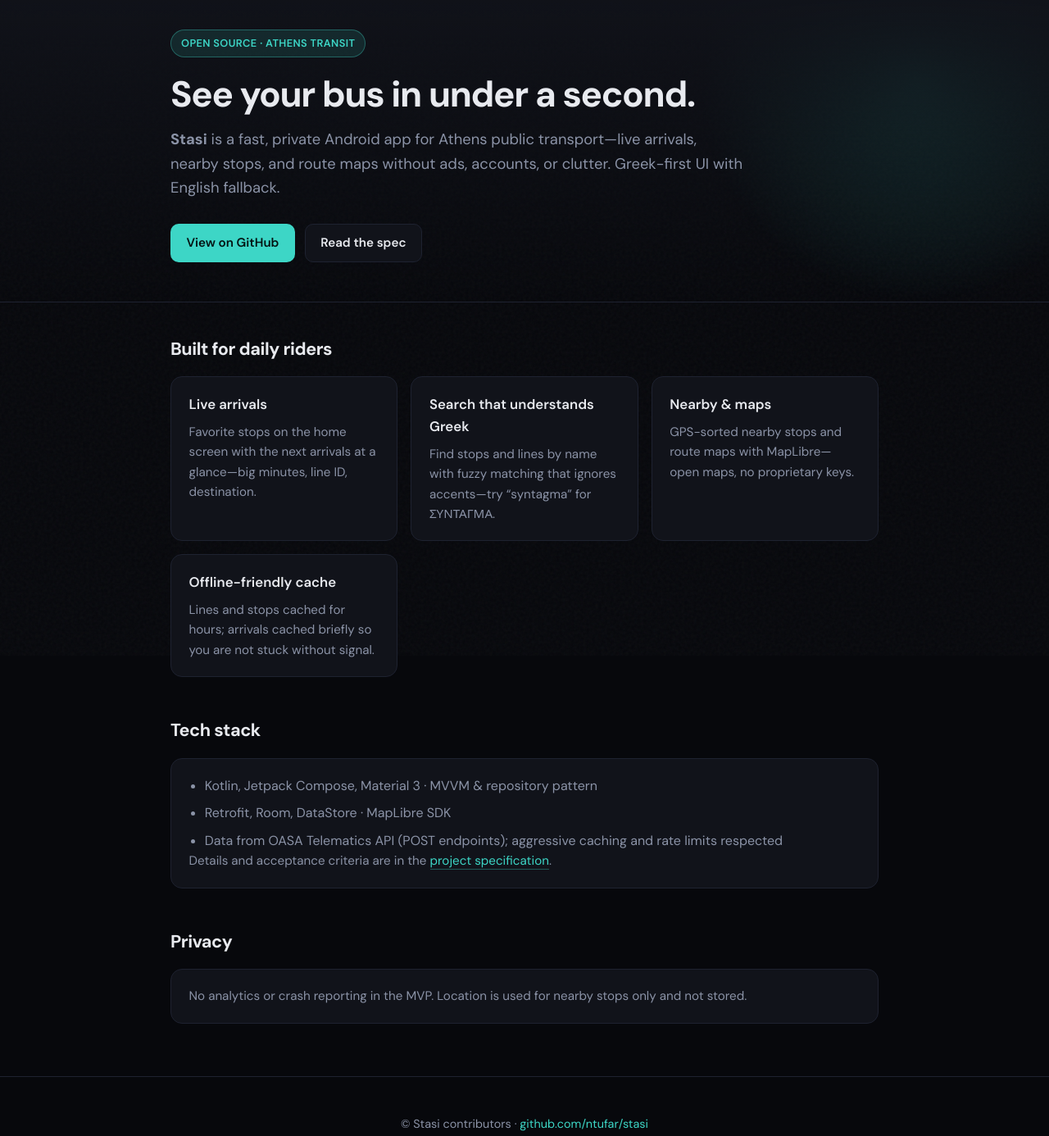
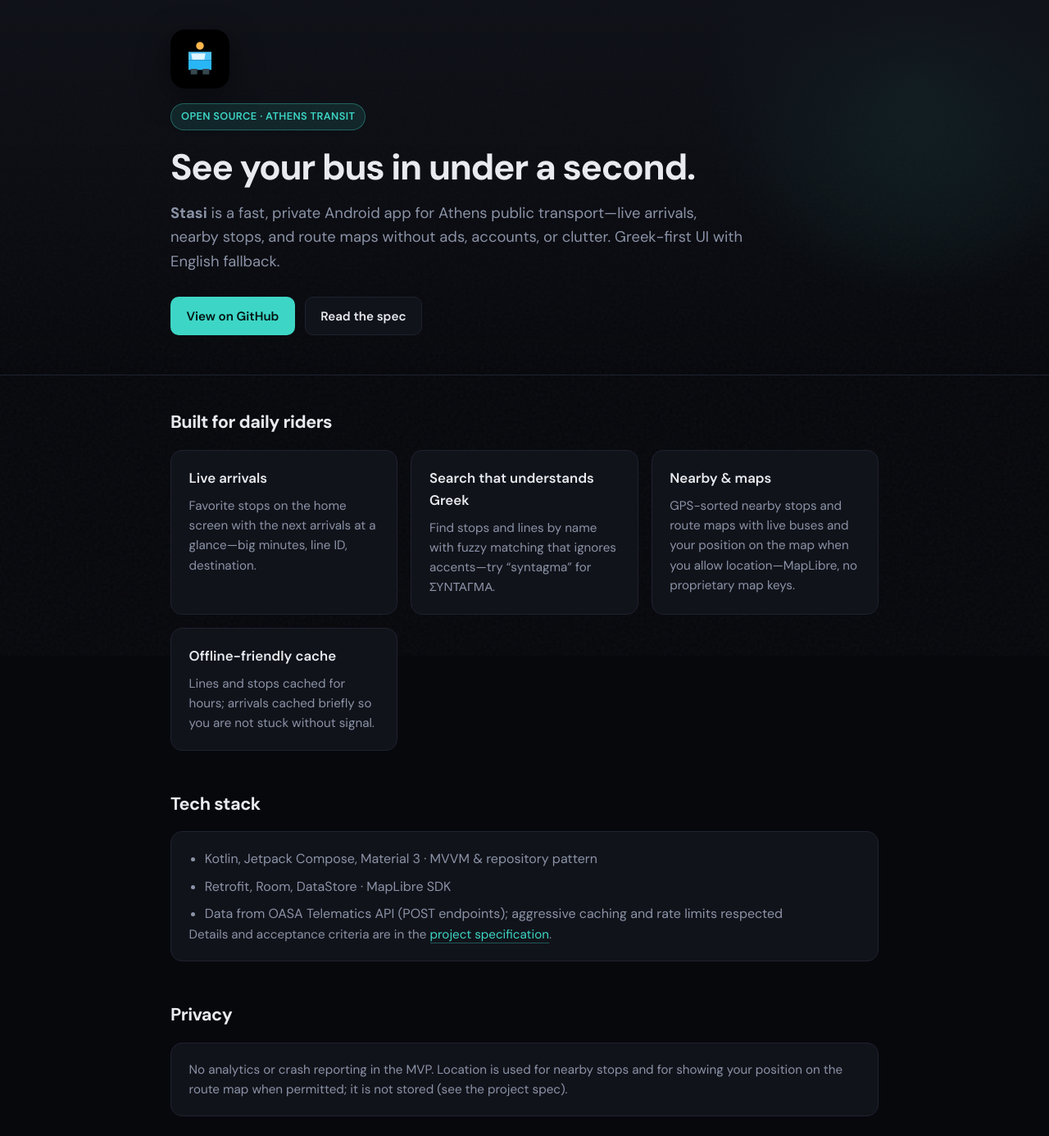
Before and after one commit to ntufar/stasi, a plain HTML site: page docs/index.html in a window 1280 px wide. Shown: the top 1386 px of the page at 82% size. Drawn offline with Linux system fonts and the light colour scheme.

Commit message:
Update README and index.html for project clarity: Add project website link, enhance map feature descriptions, and clarify location usage in privacy section. Remove outdated SPEC.md file to streamline documentation.

```diff
--- a/docs/index.html
+++ b/docs/index.html
@@ -1,5 +1,8 @@
 <!DOCTYPE html>
-<!-- GitHub Pages: Settings → Pages → Deploy from branch → master → /docs (this repo’s default branch is master, not main) -->
+<!--
+  GitHub Pages: Settings → Pages → Deploy from branch → master → /docs (this repo’s default branch is master, not main).
+
+-->
 <html lang="en">
 <head>
   <meta charset="utf-8">
@@ -9,6 +12,8 @@
   <meta property="og:title" content="Stasi — Athens bus app">
   <meta property="og:description" content="Fast, private Android app for Athens buses and transit.">
   <meta property="og:type" content="website">
+  <link rel="icon" href="favicon.svg" type="image/svg+xml">
+  <link rel="apple-touch-icon" href="favicon.svg">
   <link rel="preconnect" href="https://fonts.googleapis.com">
   <link rel="preconnect" href="https://fonts.gstatic.com" crossorigin>
   <link href="https://fonts.googleapis.com/css2?family=DM+Sans:ital,opsz,wght@0,9..40,400;0,9..40,600;0,9..40,700;1,9..40,400&display=swap" rel="stylesheet">
@@ -81,6 +86,15 @@
       max-width: var(--max);
       margin: 0 auto;
       padding: 0 0.5rem;
+    }
+
+    .app-icon {
+      display: block;
+      width: 72px;
+      height: 72px;
+      margin-bottom: 1.1rem;
+      border-radius: 18px;
+      box-shadow: 0 12px 40px rgba(0, 0, 0, 0.45);
     }
 
     .badge {
@@ -265,6 +279,7 @@
 
   <header>
     <div class="wrap">
+      <img class="app-icon" src="favicon.svg" width="72" height="72" alt="" aria-hidden="true">
       <div class="badge">Open source · Athens transit</div>
       <h1>See your bus in under a second.</h1>
       <p class="lead">
@@ -293,7 +308,7 @@
           </article>
           <article class="card">
             <h3>Nearby &amp; maps</h3>
-            <p>GPS-sorted nearby stops and route maps with MapLibre—open maps, no proprietary keys.</p>
+            <p>GPS-sorted nearby stops and route maps with live buses and your position on the map when you allow location—MapLibre, no proprietary map keys.</p>
           </article>
           <article class="card">
             <h3>Offline-friendly cache</h3>
@@ -321,7 +336,7 @@
         <h2 id="privacy-heading">Privacy</h2>
         <div class="card">
           <p style="margin:0;color:var(--muted);font-size:0.95rem;">
-            No analytics or crash reporting in the MVP. Location is used for nearby stops only and not stored.
+            No analytics or crash reporting in the MVP. Location is used for nearby stops and for showing your position on the route map when permitted; it is not stored (see the project spec).
           </p>
         </div>
       </section>
```
Also changed, not shown: docs/googlecefa04a061cfa8ae.html (added, +1 -0 lines), docs/favicon.svg (added), 4 other files.
